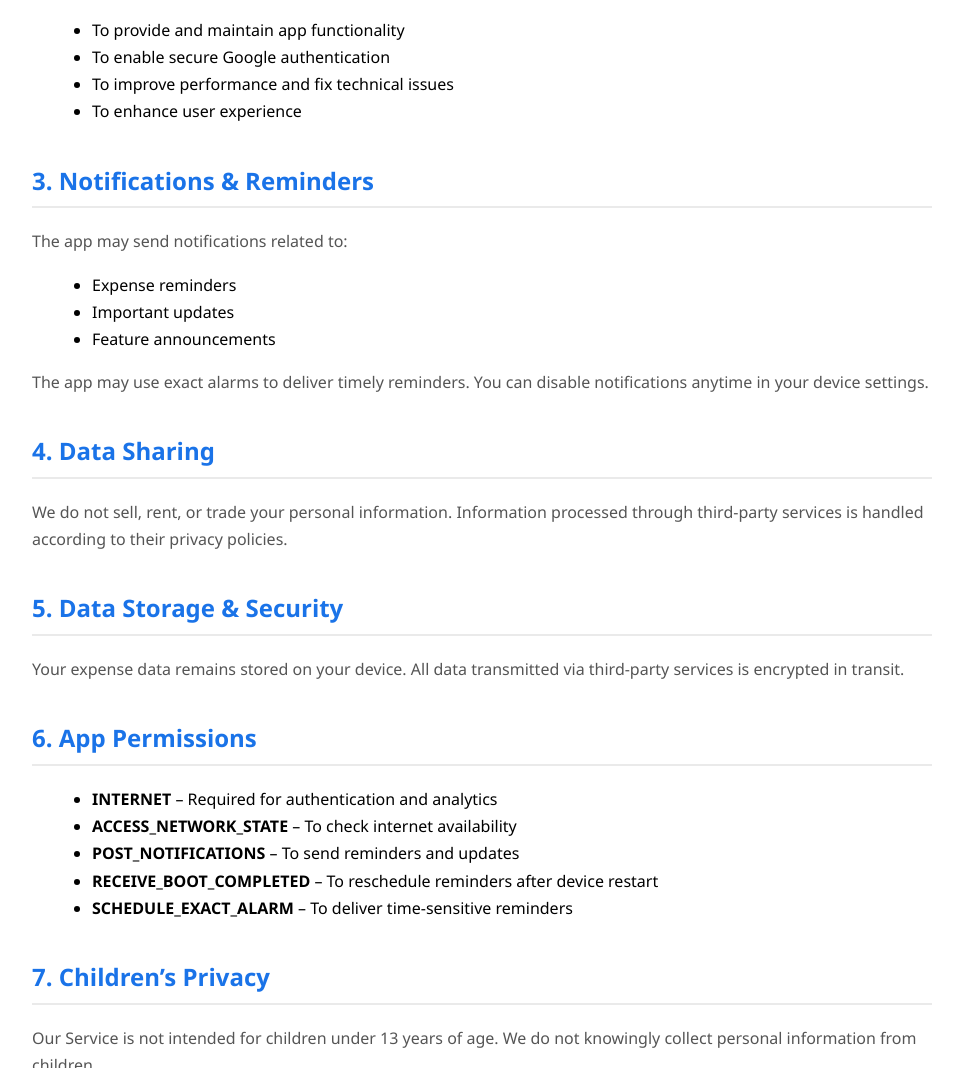
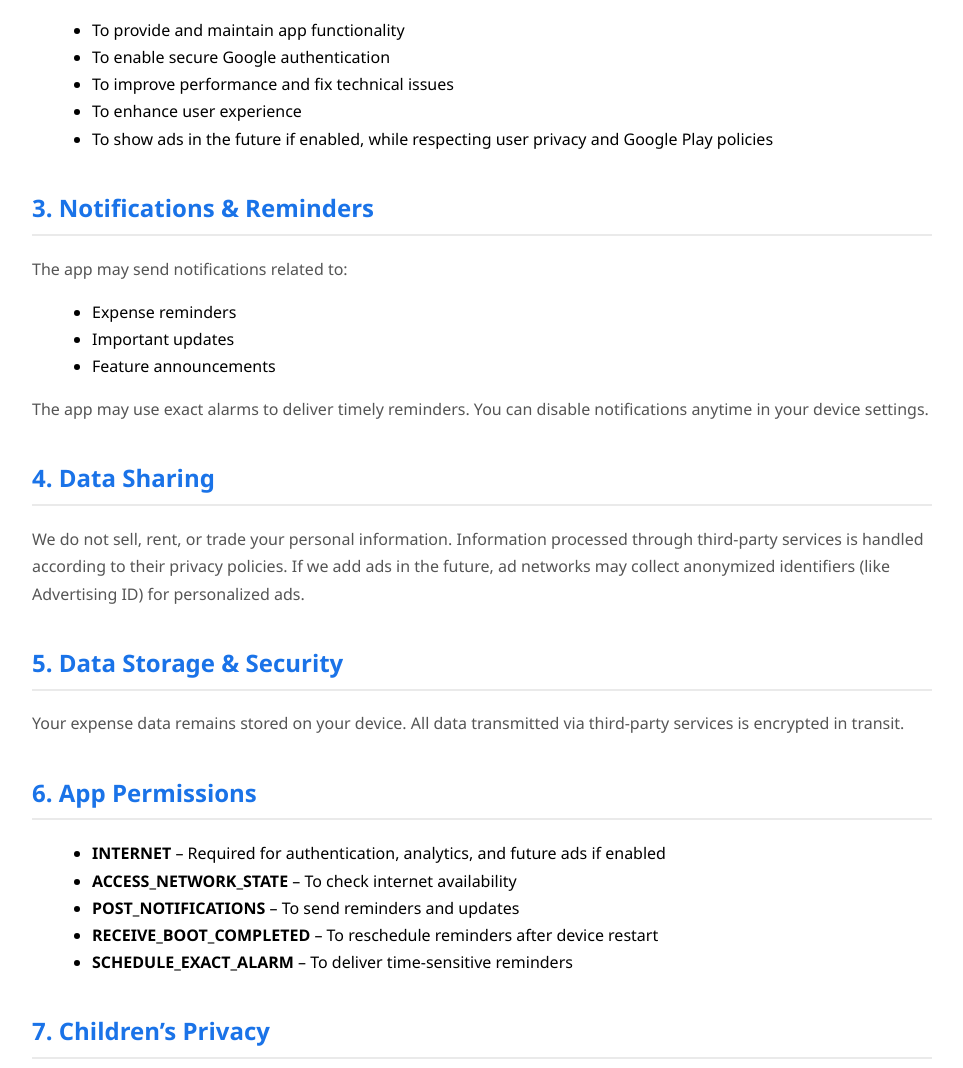
Before and after one commit to buzzyness-dev/Expense-PrivacyPolicy, a plain HTML site: page index.html in a window 1280 px wide. Shown: the part 1008-2076 px from the top of the page, without its empty margins (158-1121 px from the left). Drawn offline with Linux system fonts and the light colour scheme.

Commit message:
Update index.html

```diff
--- a/index.html
+++ b/index.html
@@ -79,6 +79,7 @@ No personally identifiable information is associated with these IDs.
 <li>To enable secure Google authentication</li>
 <li>To improve performance and fix technical issues</li>
 <li>To enhance user experience</li>
+<li>To show ads in the future if enabled, while respecting user privacy and Google Play policies</li>
 </ul>
 
 <h2>3. Notifications & Reminders</h2>
@@ -97,6 +98,7 @@ You can disable notifications anytime in your device settings.
 <p>
 We do not sell, rent, or trade your personal information.
 Information processed through third-party services is handled according to their privacy policies.
+If we add ads in the future, ad networks may collect anonymized identifiers (like Advertising ID) for personalized ads.
 </p>
 
 <h2>5. Data Storage & Security</h2>
@@ -107,7 +109,7 @@ All data transmitted via third-party services is encrypted in transit.
 
 <h2>6. App Permissions</h2>
 <ul>
-<li><strong>INTERNET</strong> – Required for authentication and analytics</li>
+<li><strong>INTERNET</strong> – Required for authentication, analytics, and future ads if enabled</li>
 <li><strong>ACCESS_NETWORK_STATE</strong> – To check internet availability</li>
 <li><strong>POST_NOTIFICATIONS</strong> – To send reminders and updates</li>
 <li><strong>RECEIVE_BOOT_COMPLETED</strong> – To reschedule reminders after device restart</li>
```
